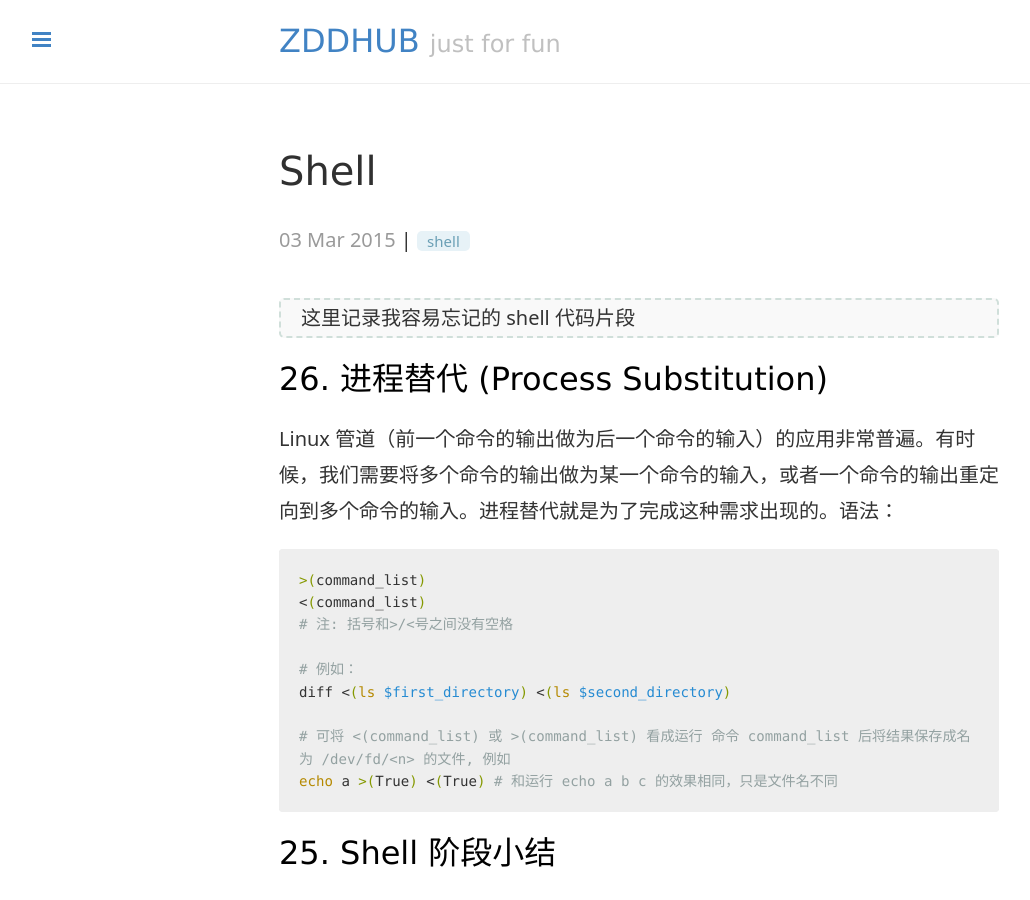
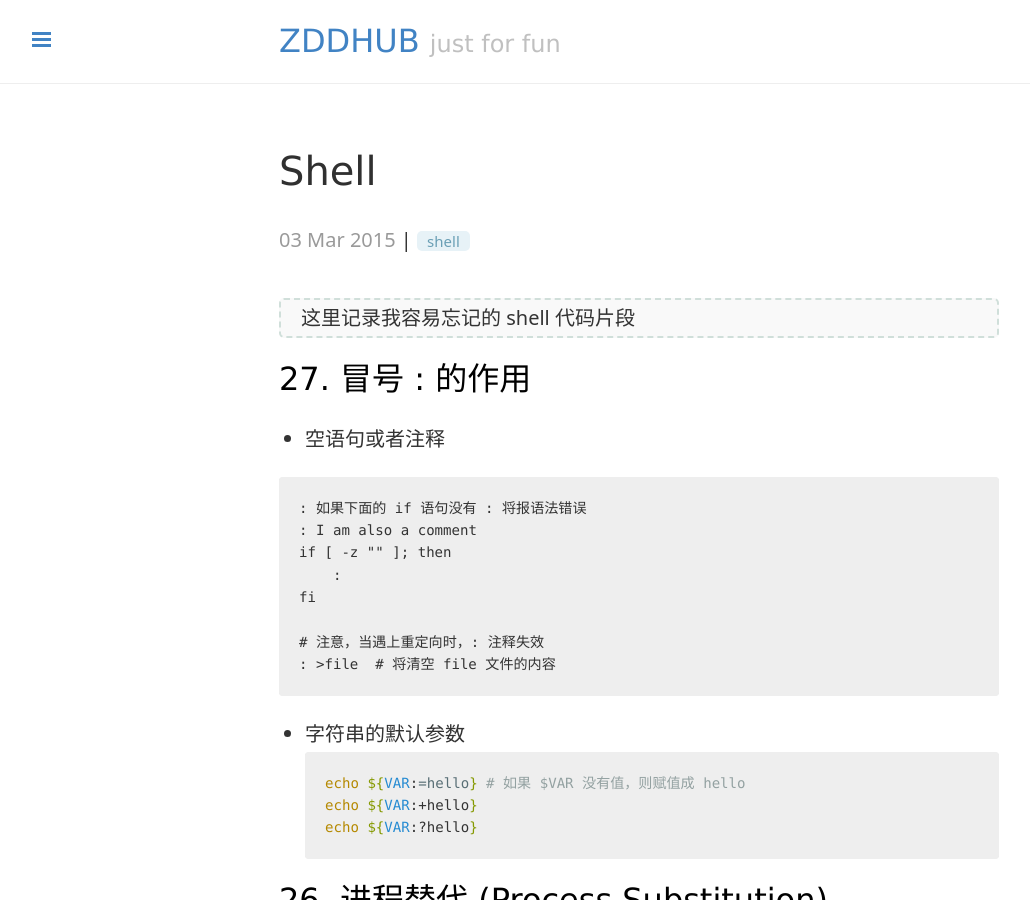
Before and after one commit to zddhub/zddhub.github.io, a Jekyll site: the page built from _posts/2015-03-03-shell.md, in a window 1280 px wide and 900 px high. Shown: the whole window, without its empty margins (1-1031 px from the left). Built offline with Jekyll 4.4.1, drawn with Linux system fonts in a browser that asks for light colours; comment, search, counter and statistics services are not loaded.

Commit message:
Update blog: Add colon

````diff
--- a/_posts/2015-03-03-shell.md
+++ b/_posts/2015-03-03-shell.md
@@ -8,6 +8,28 @@ tags: "shell"
 > 这里记录我容易忘记的 shell 代码片段
 
 <!-- more -->
+
+### 27. 冒号 : 的作用
+
+* 空语句或者注释
+
+```
+: 如果下面的 if 语句没有 : 将报语法错误
+: I am also a comment
+if [ -z "" ]; then
+    :
+fi
+
+# 注意，当遇上重定向时，: 注释失效
+: >file  # 将清空 file 文件的内容
+```
+
+* 字符串的默认参数
+```sh
+echo ${VAR:=hello} # 如果 $VAR 没有值，则赋值成 hello
+echo ${VAR:+hello}
+echo ${VAR:?hello}
+```
 
 ### 26. 进程替代 (Process Substitution)
 
````
